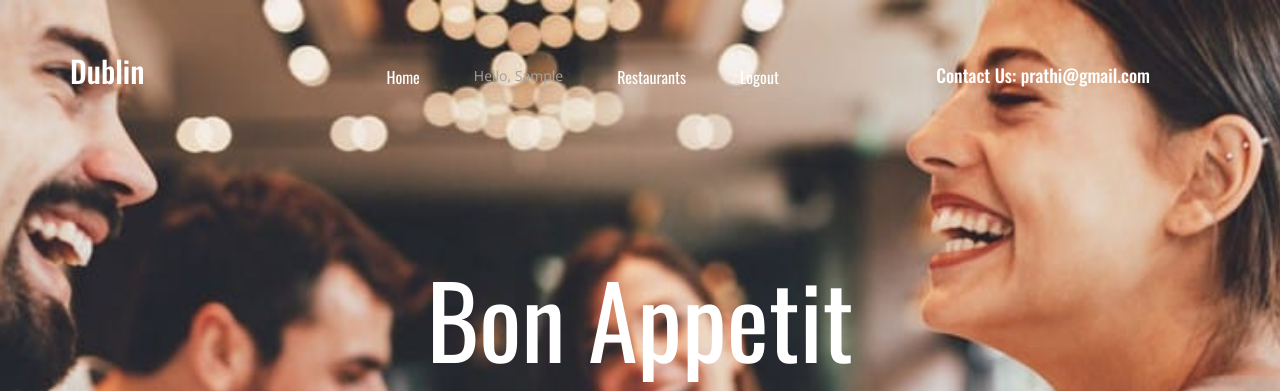
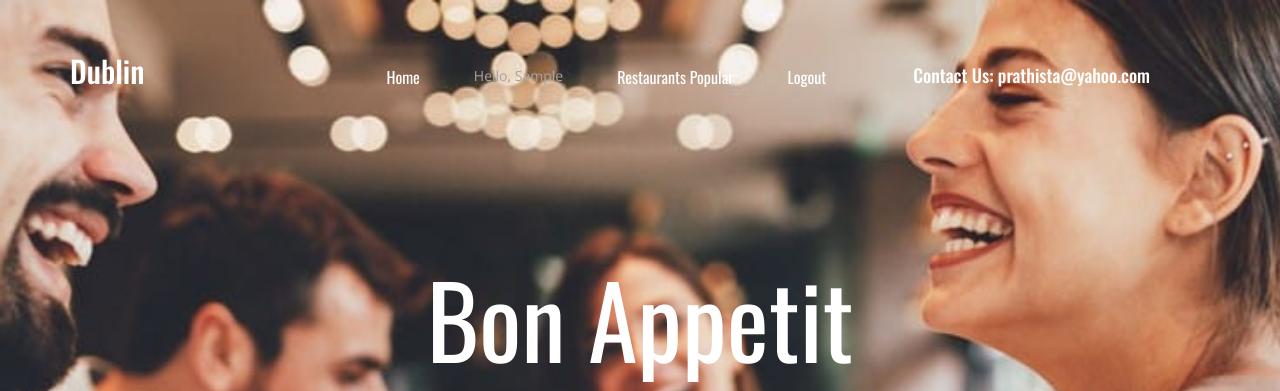
Before and after one commit to PrathistaS/Restaurant, a Django app: page / in a window 1280 px wide. Shown: the top 391 px of the page. Run offline with Django 3.2, Linux system fonts and the light colour scheme; the visitor is signed in with stand-in values (Sample User, id 1); data that the repository does not hold is empty; some libraries are stand-ins or nearby versions.

Commit message:
Changes made to homepage navigation text

```diff
--- a/templates/index.html
+++ b/templates/index.html
@@ -139,7 +139,7 @@ p {
 
 										{% if user.is_authenticated %}
 										<li>Hello, {{user.first_name}}</li>
-											<li><a href="accounts/destination">Restaurants</a></li>
+											<li><a href="accounts/destination">Restaurants Popular </a></li>
 											<li><a href="accounts/logout">Logout</a></li>
 										{% else %}
 										<li><a href="accounts/register">Register</a></li>
@@ -147,7 +147,7 @@ p {
 										{% endif %}
 									</ul>
 								</nav>
-								<div class="header_phone ml-auto">Contact Us: prathi@gmail.com</div>
+								<div class="header_phone ml-auto">Contact Us: prathista@yahoo.com</div>
 
 								<!-- Hamburger -->
 
```
